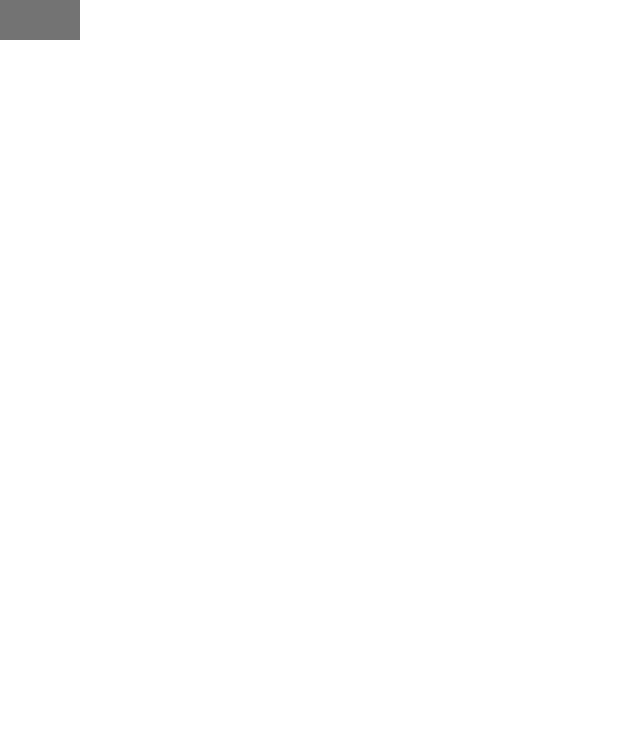
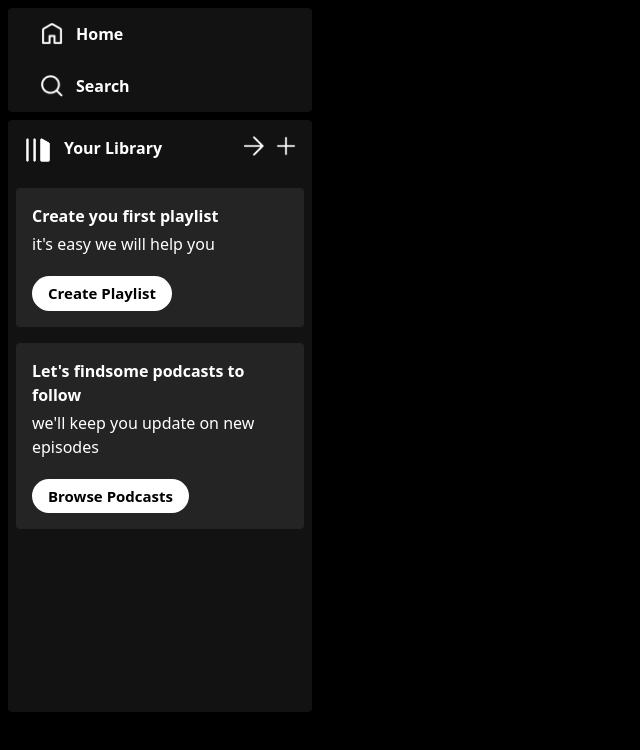
Before and after one commit to laracury/cloneSpotify_React, a React (Vite) app in the folder spotify-clone/: page / in a window 1280 px wide. Shown: the top 750 px of the page, without its empty margins (0-640 px from the left). Built offline with nearby package versions, Linux system fonts and the light colour scheme.

Commit message:
✨Criando a Sidebar

```diff
--- a/spotify-clone/src/App.jsx
+++ b/spotify-clone/src/App.jsx
@@ -1,9 +1,12 @@
 import React from 'react'
+import Sidebar from './components/Sidebar'
 
 const App = () => {
   return (
-    <div className='w-20 h-10 bg-neutral-500'>
-
+    <div className='h-screen bg-black'>
+      <div className='h-[90%] flex'>
+        <Sidebar />
+      </div>
     </div>
   )
 }
--- /dev/null
+++ b/spotify-clone/src/components/Sidebar.jsx
@@ -0,0 +1,43 @@
+import React from 'react'
+import {assets} from '../assets/assets'
+
+const Sidebar = () => {
+  return (
+    <div className='w-[25%] h-full p-2 flex-col gap-2 text-white hidden lg:flex'>
+        <div className='bg-[#121212] h-[15%] rounded flex flex-col justify-around'>
+            <div className='flex items-center gap-3 pl-8 cursor-pointer'>
+                <img className='w-6' src={assets.home_icon} alt="" />
+                <p className='font-bold'>Home</p>
+            </div>
+            <div className='flex items-center gap-3 pl-8 cursor-pointer'>
+                <img className='w-6' src={assets.search_icon} alt="" />
+                <p className='font-bold'>Search</p>
+            </div>
+        </div>
+        <div className='bg-[#121212] h-[85%] rounded'>
+            <div className='p-4 flex item-center justify-between'>
+                <div className='flex item-center gap-3'>
+                    <img className='w-7' src={assets.stack_icon} alt="" />
+                    <p className='font-semibold'>Your Library</p>
+                </div>
+                <div className='flex item-center gap-3'>
+                    <img className='w-5 h-5' src={assets.arrow_icon} alt="" />
+                    <img className='w-5 h-5' src={assets.plus_icon} alt="" />
+                </div>
+            </div>
+            <div className='p-4 bg-[#242424] m-2 rounded font-semibold flex flex-col items-start justify-start gap-1 pl-4'>
+                <h1>Create you first playlist</h1>
+                <p className='font-light'>it's easy we will help you </p>
+                <button className='px-4 py-1.5 bg-white text-[15px] text-black rounded-full mt-4'>Create Playlist</button>
+            </div>
+            <div className='p-4 bg-[#242424] m-2 rounded font-semibold flex flex-col items-start justify-start gap-1 pl-4 mt-4'>
+                <h1>Let's findsome podcasts to follow</h1>
+                <p className='font-light'>we'll keep you update on new episodes</p>
+                <button className='px-4 py-1.5 bg-white text-[15px] text-black rounded-full mt-4'>Browse Podcasts</button>
+            </div>
+        </div>
+    </div>
+  )
+}
+
+export default Sidebar
```
